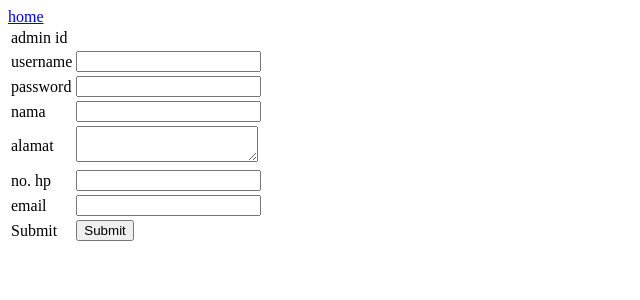
After one commit to yoanncode/sistem-sewa, a PHP site: page /edit_admin.php?id=1 in a window 1280 px wide. The commit adds this page. Shown: the top 300 px of the page, without its empty margins (0-640 px from the left). Run offline with PHP 8.4, Linux system fonts and the light colour scheme; data that the repository does not hold is empty.

Commit message:
index update

```diff
--- a/add.php
+++ b/add.php
@@ -6,7 +6,7 @@
     <title>Document</title>
 </head>
 <body>
-    <a href="barang.php">home</a>
+    <a href="index.php">home</a>
     <br>
     <form  method="post">
         <table>
--- /dev/null
+++ b/edit_admin.php
@@ -0,0 +1,70 @@
+    <?php
+    include_once ("koneksi.php");
+    if(isset($_POST["submit"])) {
+        $adminid = $_POST["adminId"];
+        $username = $_POST["username"];
+        $password = md5($_POST["pass"]);
+        $nama = $_POST["nama_admin"];
+        $alamat = $_POST["alamat"];
+        $nohp = $_POST["no_hp"];
+        $email = $_POST["email"];
+
+    $result = mysqli_query($konn, "update admin set username='$username', pass='$password', nama_admin='$nama', alamat='$alamat', no_hp='$nohp', email='$email' where adminId='$adminid'");
+    echo "user edit success.";
+    header("Location: index.php");
+    }
+    ?>
+
+<!DOCTYPE html>
+<html lang="en">
+<head>
+    <meta charset="UTF-8">
+    <meta name="viewport" content="width=device-width, initial-scale=1.0">
+    <title>Document</title>
+</head>
+<?php
+$id = $_GET['id'];
+$query = mysqli_query($konn, "select * from admin where adminId='$id'");
+$data = mysqli_fetch_assoc($query);
+?>
+<body>
+    <a href="index.php">home</a>
+    <br>
+    <form  method="post">
+        <table>
+            <tr>
+                <td>admin id</td>
+                <td><?php echo $data["adminId"] ?><input type="hidden" name="adminId" value="<?php echo $data["adminId"]?>"></td>
+            </tr>
+            <tr>
+                <td>username</td>
+                <td><input type="text" name="username" value="<?php echo $data["username"]?>"></td>
+            </tr>
+            <tr>
+                <td>password</td>
+                <td><input type="password" name="pass"></td>
+            </tr>
+            <tr>
+                <td>nama</td>
+                <td><input type="text" name="nama_admin" value="<?php echo $data["nama_admin"]?>"></td>
+            </tr>
+            <tr>
+                <td>alamat</td>
+                <td><textarea name="alamat"><?php echo $data["alamat"]; ?></textarea></td>
+            </tr>
+            <tr>
+                <td>no. hp</td>
+                <td><input type="text" name="no_hp" value="<?php echo $data["no_hp"]?>"></td>
+            </tr>
+            <tr>
+                <td>email</td>
+                <td><input type="text" name="email" value="<?php echo $data["email"]?>"></td>
+            </tr>
+            <tr>
+                <td>Submit</td>
+                <td><input type="submit" name="submit"></td>
+            </tr>
+        </table>
+    </form>
+</body>
+</html>
--- a/index.php
+++ b/index.php
@@ -1,4 +1,5 @@
 <?php
+
 include_once("koneksi.php");
 
 $query = mysqli_query($konn, "select * from admin order by username asc");
@@ -21,6 +22,7 @@ $query = mysqli_query($konn, "select * from admin order by username asc");
     <th>Alamat</th>
     <th>No. HP</th>
     <th>Email</th>
+    <th>Aksi</th>
 </tr>
 <?php
 while ($data = mysqli_fetch_array($query)) {
@@ -32,6 +34,7 @@ while ($data = mysqli_fetch_array($query)) {
         <td>$data[alamat]</td>
         <td>$data[no_hp]</td>
         <td>$data[email]</td>
+        <td><a href='edit_admin.php?id=$data[adminId]'>edit</a></td>
     <tr>";
 }
 ?>
```
